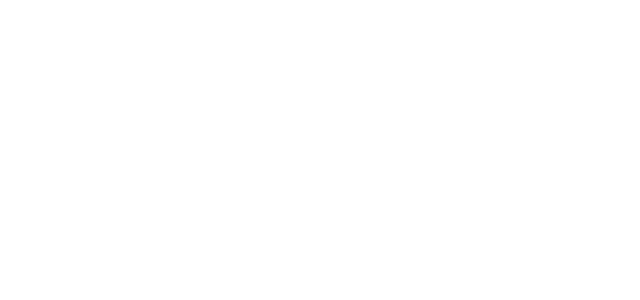
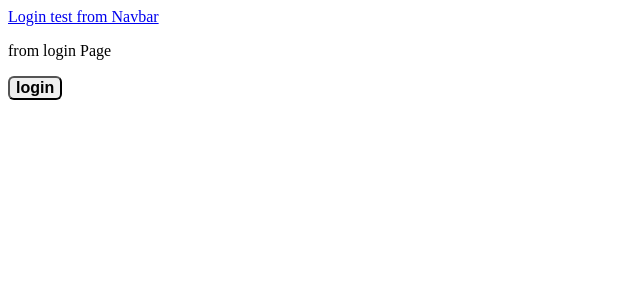
Before and after one commit to acpalacios3/dynamic-routing, a React (Vite) app: page /login in a window 1280 px wide. Before the commit this address had no page. Shown: the top 300 px of the page, without its empty margins (0-640 px from the left). Built offline with nearby package versions, Linux system fonts and the light colour scheme.

Commit message:
Login Page:A simple page with a “Log In” button that calls the login() function from the context

```diff
--- a/src/App.jsx
+++ b/src/App.jsx
@@ -2,16 +2,22 @@ import { useState } from 'react'
 import {Routes, Route} from 'react-router-dom'
 import Blog from './pages/Blog'
 import BlogPost from './pages/BlogPost'
+import Navbar from './components/Navbar'
+import Login from './pages/Login'
 
 export default function App(){
 
-return(
-<Routes>
+    return (
+        <>
+            <Navbar />
+            <Routes>
 
-         <Route path='/blog' element= {<Blog/>}/>
-         <Route path="/blog/:slug" element={<BlogPost/>} />
-</Routes>
+                <Route path='/blog' element={<Blog />} />
+                <Route path="/blog/:slug" element={<BlogPost />} />
+                <Route path="/login" element={<Login />} />
+            </Routes>
+        </>
 
-)
+    )
 
 }
--- a/src/components/Navbar.jsx
+++ b/src/components/Navbar.jsx
@@ -0,0 +1,12 @@
+import Login from "../pages/Login";
+import { Link } from "react-router-dom";
+
+export default function Navbar() {
+
+    return (
+        <nav>
+            <Link to="login">Login test from Navbar</Link>
+        </nav>
+
+    );
+}
--- a/src/index.css
+++ b/src/index.css
@@ -0,0 +1,5 @@
+.auth-button{
+    font-size: 16px;
+    font-weight: bold;
+    border-radius: 6px;
+}
--- a/src/pages/BlogPost.jsx
+++ b/src/pages/BlogPost.jsx
@@ -9,10 +9,10 @@ export default function BlogPost() {
     // console.log(slug);
 
     const itemSelect = post.find(
-       (item) => item.slug === slug
+        (item) => item.slug === slug
     );
 
-    if (!itemSelect){
+    if (!itemSelect) {
         return <h2> Post not found </h2>
     }
 
--- a/src/pages/Login.tsx
+++ b/src/pages/Login.tsx
@@ -3,14 +3,18 @@ import { AuthContext } from "../context/AuthContext";
 
 export default function Login() {
 
-    const { isAuthenticated, login, logout} = useContext(AuthContext);
+    const { isAuthenticated, login, logout } = useContext(AuthContext);
 
     return (
         <div>
+            <p>from login Page</p>
+            <button
+                className="auth-button"
+                onClick={isAuthenticated ? logout : login}
+            >
 
-            <button
-                 onClick={isAuthenticated ? logout:login}>
-                {isAuthenticated ? logout:login}
+                {isAuthenticated ? "logout" : "login"}
+
             </button>
 
         </div>
```
Also changed, not shown: src/context/AuthContext.jsx (+5 -5 lines).
